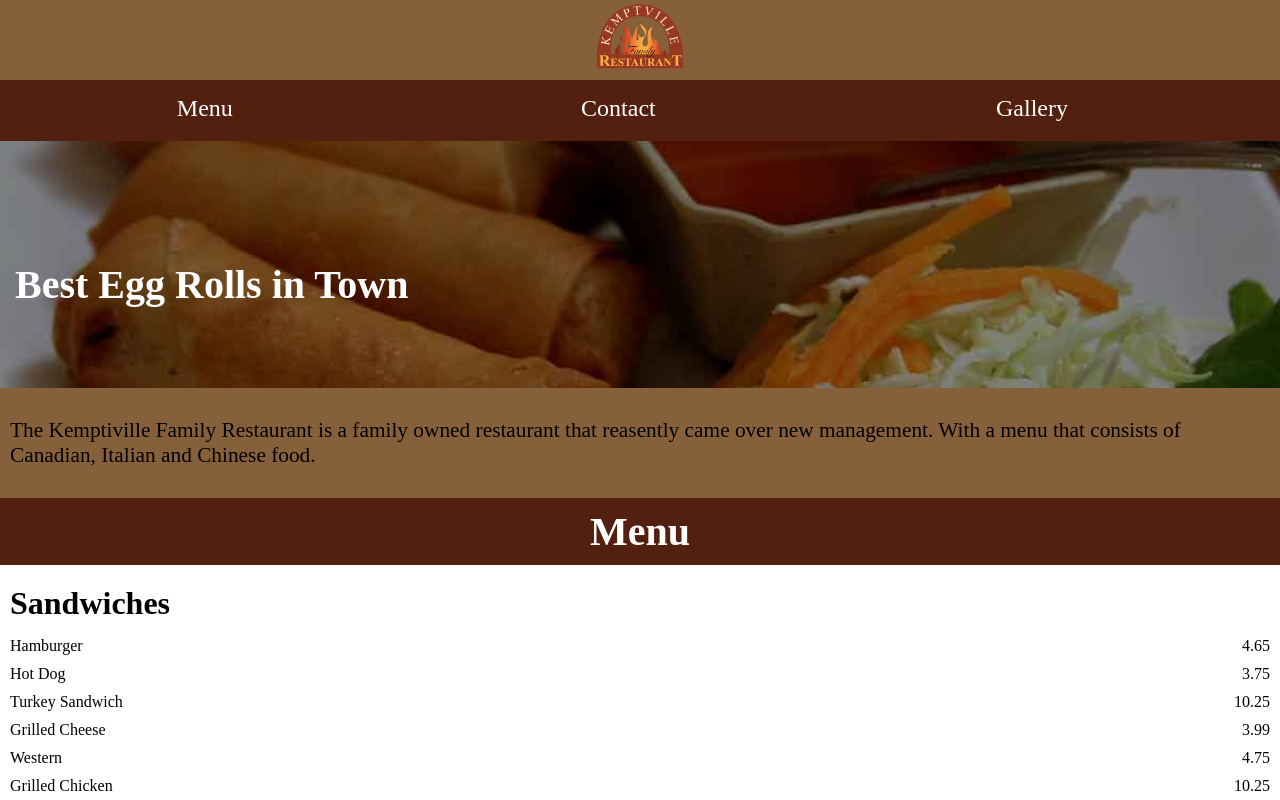
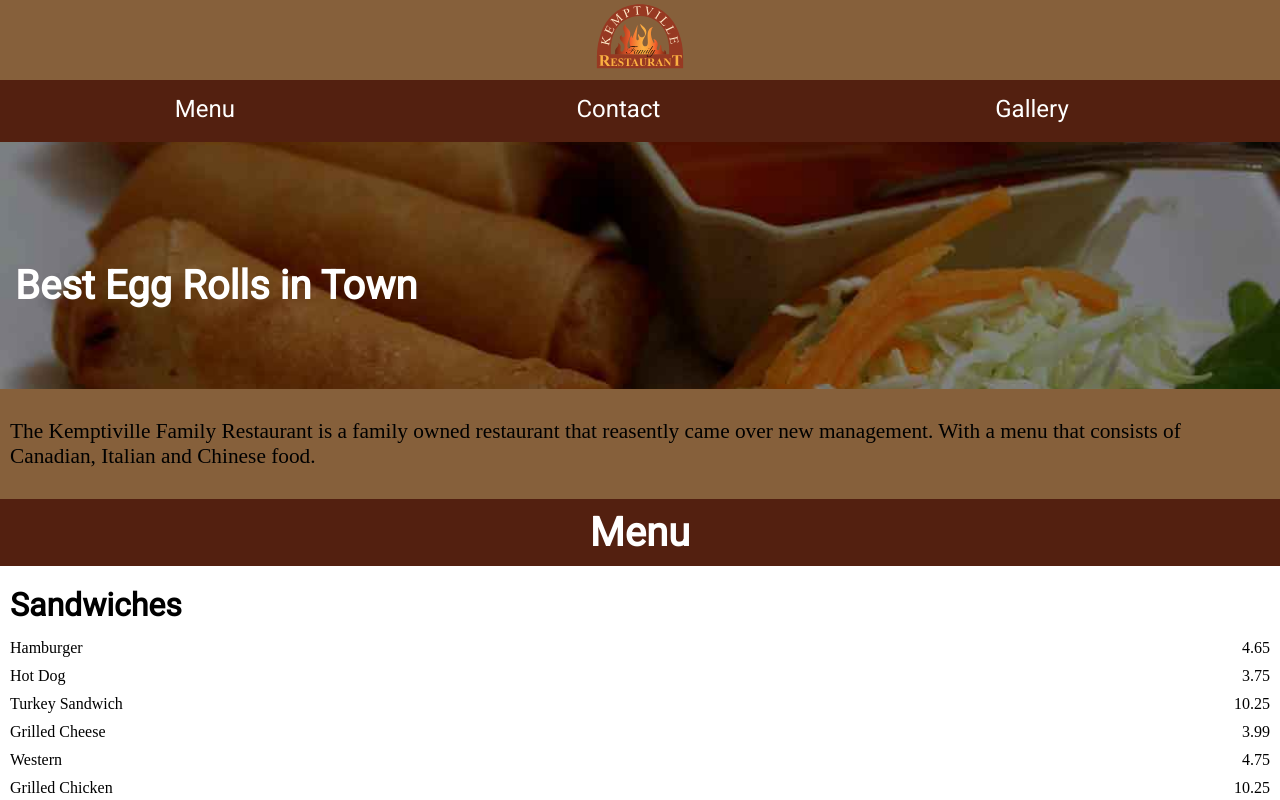
Before and after one commit to emilycopp/restaurant-website, a plain HTML site: page index.html in a window 1280 px wide. Shown: the top 800 px of the page. Drawn offline with Linux system fonts and the light colour scheme.

Commit message:
used roboto font for headings

```diff
--- a/css/main.css
+++ b/css/main.css
@@ -41,6 +41,7 @@
 .nav {
 	color: #fff;
 	font-size: 18pt;
+	font-family: 'Roboto', sans-serif;
 	text-decoration: none;
 }
 
@@ -50,6 +51,7 @@
 
 h1 {
 	margin: 0;
+	font-family: 'Roboto', sans-serif;
 }
 
 .intro {
@@ -75,6 +77,7 @@
 h2 {
 	margin: 0;
 	font-size: 30pt;
+	font-family: 'Roboto', sans-serif;
 	color: #fff;
 	background-color: #532010;
 	text-align: center;
@@ -85,6 +88,7 @@
 h3 {
 	margin: 20px 0 0;
 	font-size: 24pt;
+	font-family: 'Roboto', sans-serif;
 	padding-left: 10px;
 	clear: both;
 }
@@ -125,6 +129,7 @@
 
 .size {
 	padding-right: 10px;
+	font-weight: bold;
 }
 
 .small {
--- a/index.html
+++ b/index.html
@@ -6,7 +6,7 @@
   <meta name="mobileoptimized" content="240">
   <meta name="viewport" content="width=device-width,initial-scale=1">
   <link href="css/main.css" rel="stylesheet">
-  <title>Kemptville Family Restaurant</title>
+  <link href='http://fonts.googleapis.com/css?family=Roboto' rel='stylesheet' type='text/css'>  <title>Kemptville Family Restaurant</title>
 </head>
 <body>
 
```
